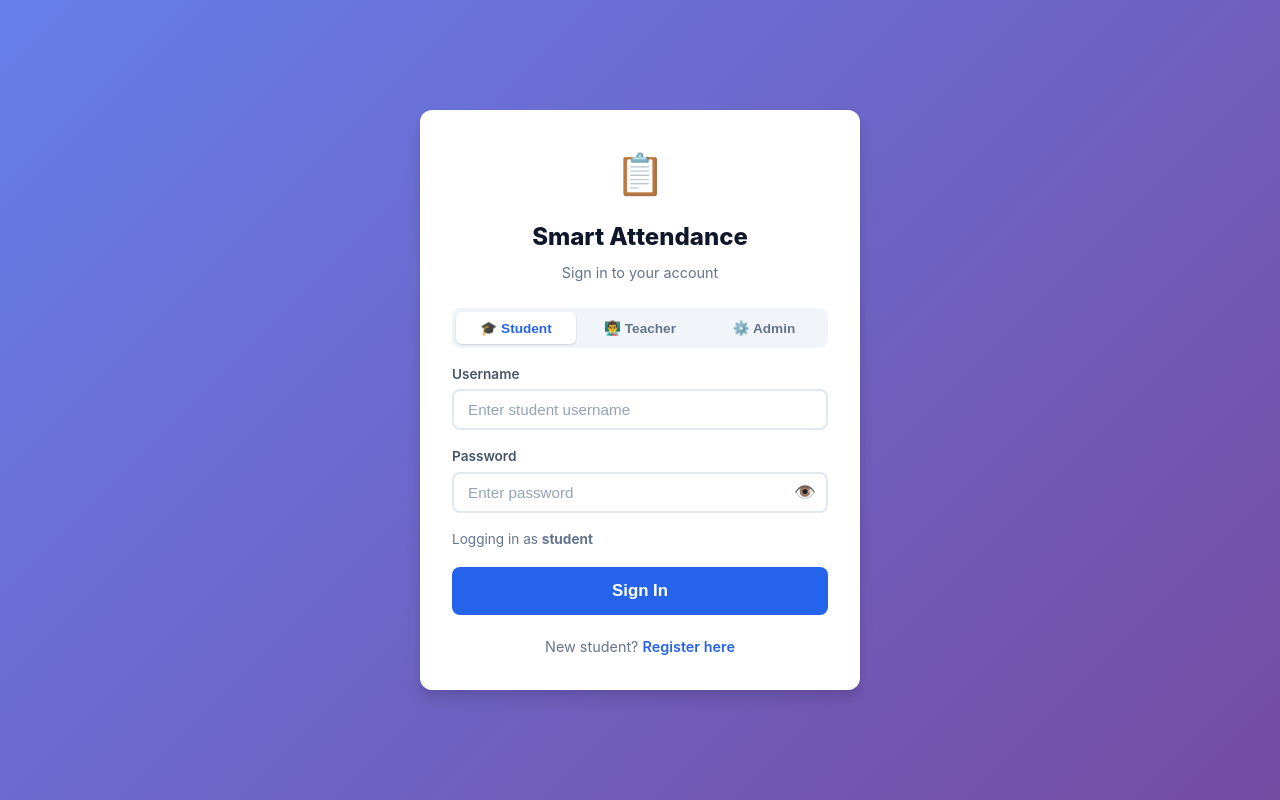
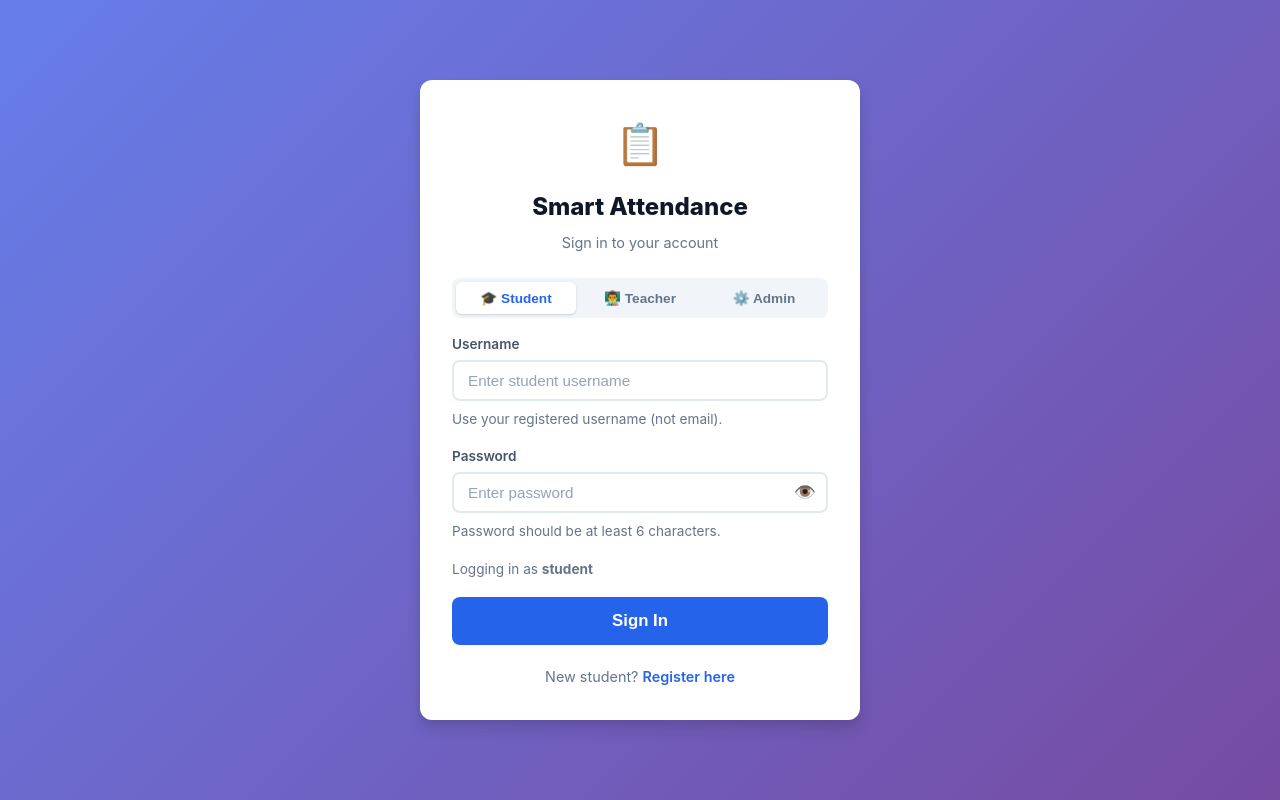
Before and after one commit to Aditya24Rathore/Smart-Attendance, a React (Create React App) app in the folder frontend/: page /login in a window 1280 px wide. Built offline with nearby package versions, Linux system fonts and the light colour scheme; no server answers.

Commit message:
feat: add helpful hints for username, password, and roll number fields in login and registration forms

```diff
--- a/frontend/src/pages/LoginPage.js
+++ b/frontend/src/pages/LoginPage.js
@@ -85,6 +85,7 @@ function LoginPage() {
               required
               autoComplete="username"
             />
+            <div className="text-sm text-muted mt-8">Use your registered username (not email).</div>
           </div>
           <div className="form-group">
             <label className="form-label">Password</label>
@@ -107,6 +108,7 @@ function LoginPage() {
                 {showPassword ? '🙈' : '👁️'}
               </button>
             </div>
+            <div className="text-sm text-muted mt-8">Password should be at least 6 characters.</div>
           </div>
           <div className="text-sm text-muted mb-16">
             Logging in as <strong>{role}</strong>
--- a/frontend/src/pages/RegisterPage.js
+++ b/frontend/src/pages/RegisterPage.js
@@ -78,12 +78,14 @@ function RegisterPage() {
               <input type="text" name="roll_number" className="form-input"
                 placeholder="e.g. CS2024001" value={form.roll_number}
                 onChange={handleChange} required />
+              <div className="text-sm text-muted mt-8">Enter the same roll number used by your college records.</div>
             </div>
             <div className="form-group">
               <label className="form-label">Phone *</label>
               <input type="tel" name="phone" className="form-input"
                 placeholder="Phone number" value={form.phone}
                 onChange={handleChange} required />
+              <div className="text-sm text-muted mt-8">Enter a valid mobile number with country code if needed.</div>
             </div>
           </div>
 
@@ -92,6 +94,7 @@ function RegisterPage() {
             <input type="email" name="email" className="form-input"
               placeholder="Optional email" value={form.email}
               onChange={handleChange} />
+            <div className="text-sm text-muted mt-8">Optional, but recommended for account recovery updates.</div>
           </div>
 
           <div className="grid-2">
@@ -137,6 +140,7 @@ function RegisterPage() {
             <input type="text" name="username" className="form-input"
               placeholder="Choose a username" value={form.username}
               onChange={handleChange} required autoComplete="username" />
+            <div className="text-sm text-muted mt-8">Use lowercase letters and numbers only, without spaces.</div>
           </div>
 
           <div className="grid-2">
@@ -153,8 +157,10 @@ function RegisterPage() {
                 placeholder="Re-enter password" value={form.confirm_password}
                 onChange={handleChange} required minLength={6}
                 autoComplete="new-password" />
+              <div className="text-sm text-muted mt-8">Must match the password exactly.</div>
             </div>
           </div>
+          <div className="text-sm text-muted mb-16">Use a password with at least 6 characters.</div>
 
           <button type="submit" className="btn btn-primary btn-block btn-lg mt-8" disabled={loading}>
             {loading ? 'Registering...' : 'Create Account'}
```
